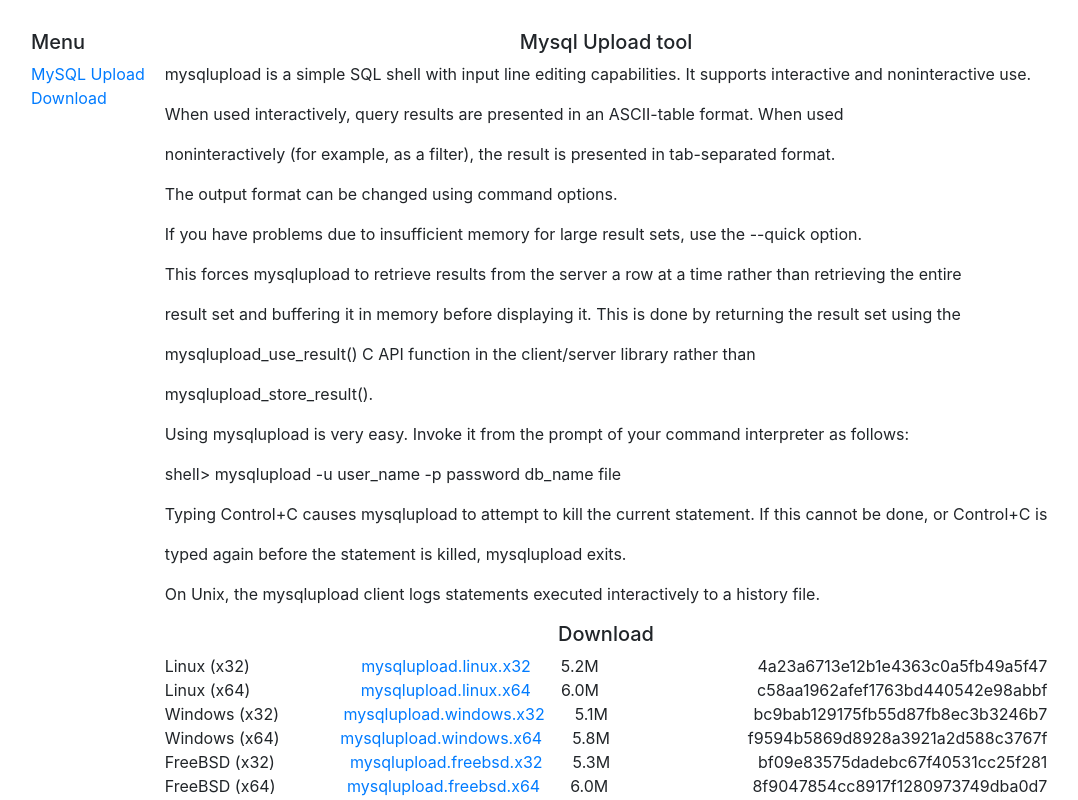
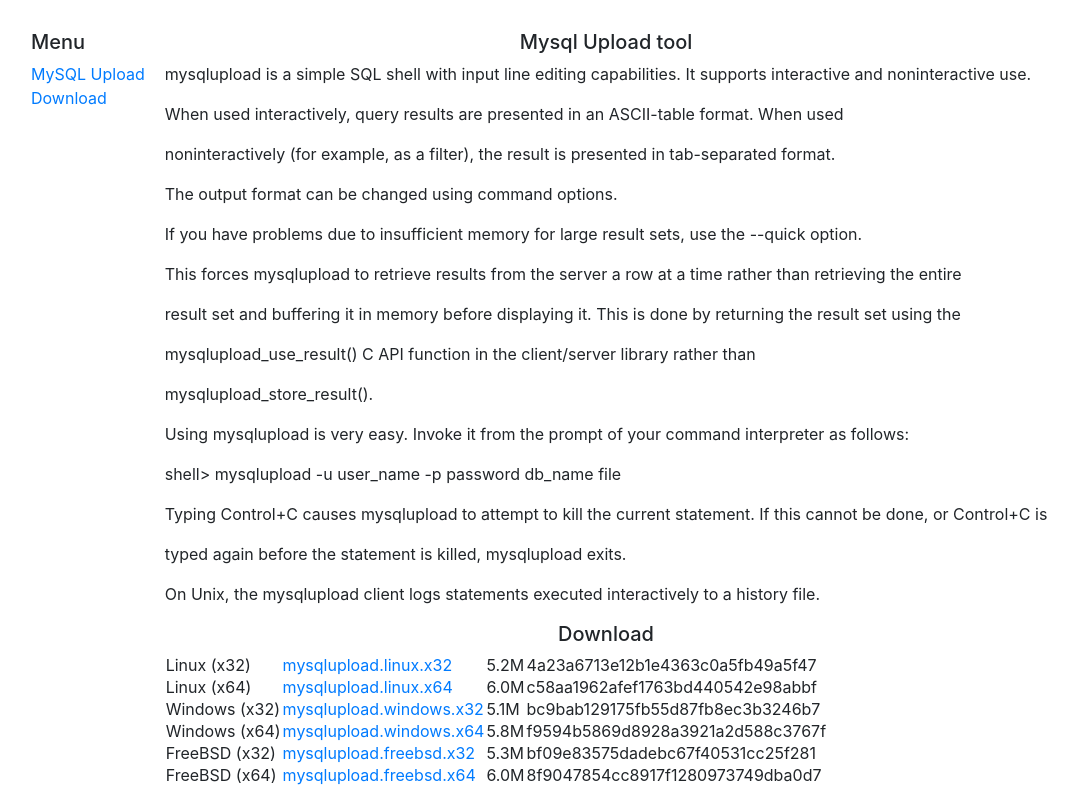
Before and after one commit to mysqlupload/mysqlupload.github.io, a plain HTML site: page index.html in a window 1280 px wide. Shown: the whole page, without its empty margins (39-1117 px from the left). Drawn offline with nearby package versions, Linux system fonts and the light colour scheme.

Commit message:
FIX: layout

```diff
--- a/index.html
+++ b/index.html
@@ -36,42 +36,44 @@
 <p>On Unix, the mysqlupload client logs statements executed interactively to a history file.</p>
 
                     <h5 class='header' id='download'>Download</h5>
-                    <div class="row">
-                        <div class='col-sm'>Linux (x32)</div>
-                        <div class='col-sm'><a href='mysqlupload.linux.x32'>mysqlupload.linux.x32</a></div>
-                        <div class='col-sm'>5.2M</div>
-                        <div class='col-sm'>4a23a6713e12b1e4363c0a5fb49a5f47</div>
-                    </div>
-                    <div class="row">
-                        <div class='col-sm'>Linux (x64)</div>
-                        <div class='col-sm'><a href='mysqlupload.linux.x32'>mysqlupload.linux.x64</a></div>
-                        <div class='col-sm'>6.0M</div>
-                        <div class='col-sm'>c58aa1962afef1763bd440542e98abbf</div>
-                    </div>
-                    <div class="row">
-                        <div class='col-sm'>Windows (x32)</div>
-                        <div class='col-sm'><a href='mysqlupload.linux.x32'>mysqlupload.windows.x32</a></div>
-                        <div class='col-sm'>5.1M</div>
-                        <div class='col-sm'>bc9bab129175fb55d87fb8ec3b3246b7</div>
-                    </div>
-                    <div class="row">
-                        <div class='col-sm'>Windows (x64)</div>
-                        <div class='col-sm'><a href='mysqlupload.linux.x32'>mysqlupload.windows.x64</a></div>
-                        <div class='col-sm'>5.8M</div>
-                        <div class='col-sm'>f9594b5869d8928a3921a2d588c3767f</div>
-                    </div>
-                    <div class="row">
-                        <div class='col-sm'>FreeBSD (x32)</div>
-                        <div class='col-sm'><a href='mysqlupload.linux.x32'>mysqlupload.freebsd.x32</a></div>
-                        <div class='col-sm'>5.3M</div>
-                        <div class='col-sm'>bf09e83575dadebc67f40531cc25f281</div>
-                    </div>
-                    <div class="row">
-                        <div class='col-sm'>FreeBSD (x64)</div>
-                        <div class='col-sm'><a href='mysqlupload.linux.x32'>mysqlupload.freebsd.x64</a></div>
-                        <div class='col-sm'>6.0M</div>
-                        <div class='col-sm'>8f9047854cc8917f1280973749dba0d7</div>
-                    </div>
+                    <table>
+                        <tr>
+                            <td>Linux (x32)</td>
+                            <td><a href='mysqlupload.linux.x32'>mysqlupload.linux.x32</a></td>
+                            <td>5.2M</td>
+                            <td>4a23a6713e12b1e4363c0a5fb49a5f47</td>
+                        </tr>
+                        <tr>
+                            <td>Linux (x64)</td>
+                            <td><a href='mysqlupload.linux.x32'>mysqlupload.linux.x64</a></td>
+                            <td>6.0M</td>
+                            <td>c58aa1962afef1763bd440542e98abbf</td>
+                        </tr>
+                        <tr>
+                            <td>Windows (x32)</td>
+                            <td><a href='mysqlupload.linux.x32'>mysqlupload.windows.x32</a></td>
+                            <td>5.1M</td>
+                            <td>bc9bab129175fb55d87fb8ec3b3246b7</td>
+                        </tr>
+                        <tr>
+                            <td>Windows (x64)</td>
+                            <td><a href='mysqlupload.linux.x32'>mysqlupload.windows.x64</a></td>
+                            <td>5.8M</td>
+                            <td>f9594b5869d8928a3921a2d588c3767f</td>
+                        </tr>
+                        <tr>
+                            <td>FreeBSD (x32)</td>
+                            <td><a href='mysqlupload.linux.x32'>mysqlupload.freebsd.x32</a></td>
+                            <td>5.3M</td>
+                            <td>bf09e83575dadebc67f40531cc25f281</td>
+                        </tr>
+                        <tr>
+                            <td>FreeBSD (x64)</td>
+                            <td><a href='mysqlupload.linux.x32'>mysqlupload.freebsd.x64</a></td>
+                            <td>6.0M</td>
+                            <td>8f9047854cc8917f1280973749dba0d7</td>
+                        </tr>
+                    </table>
                 </div>
             </div>
         </div>
```
